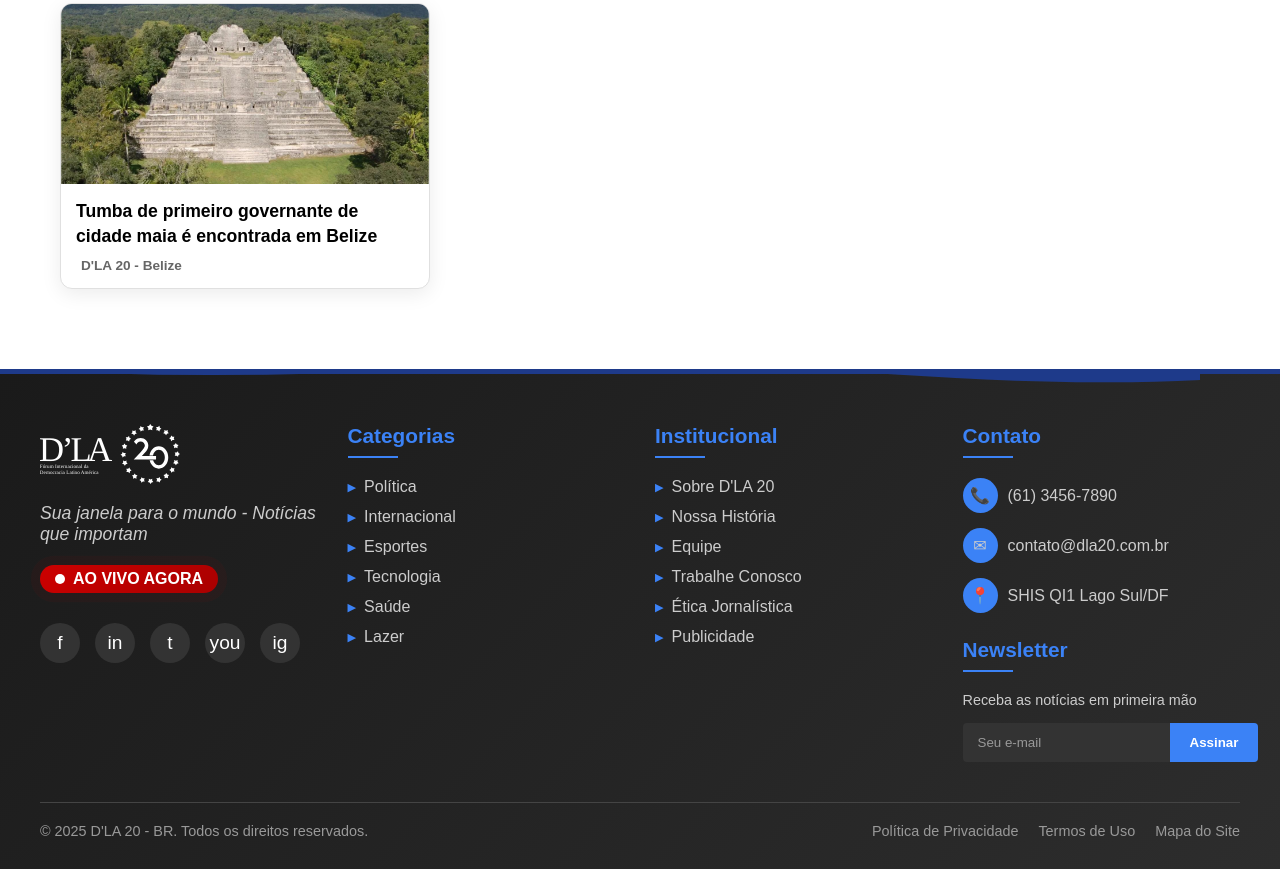
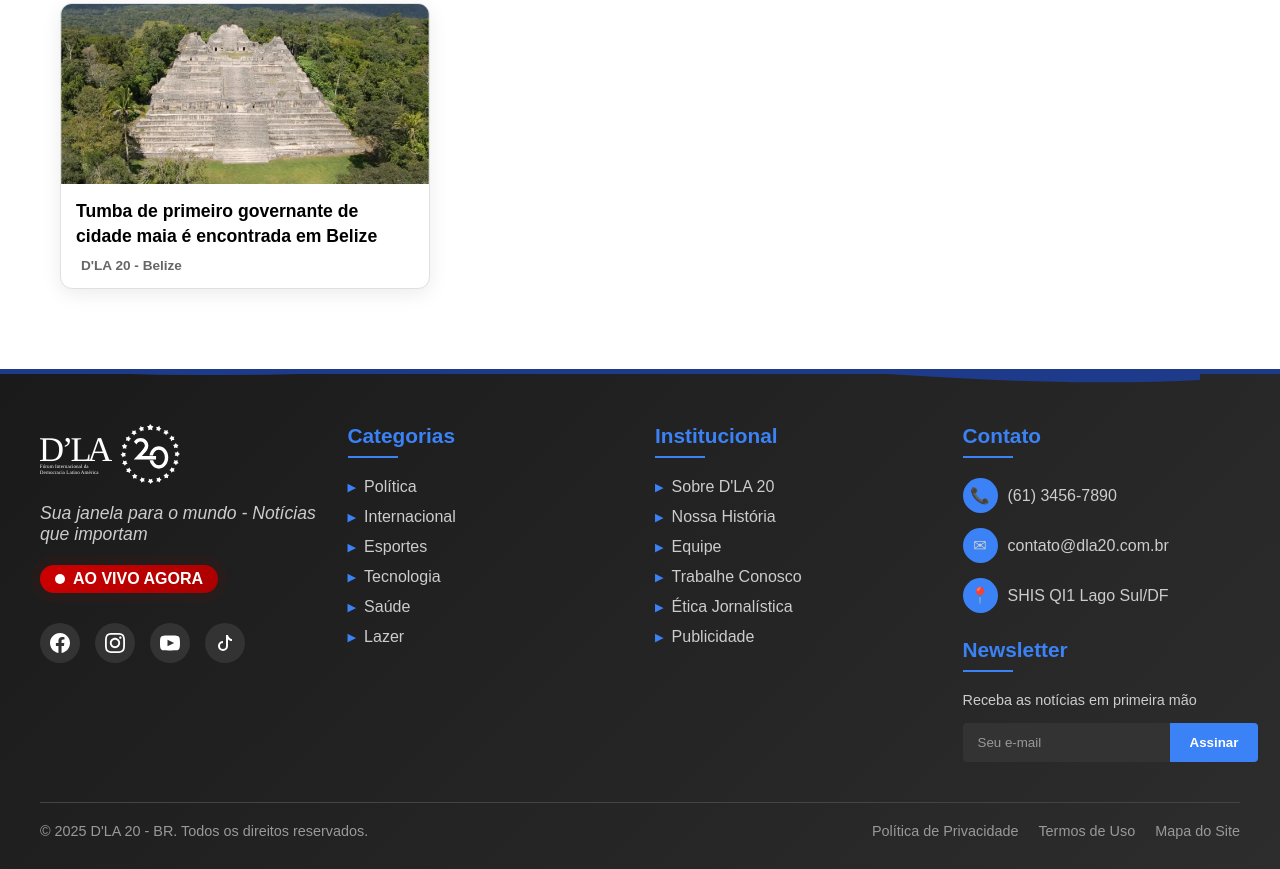
Before and after one commit to igormoncao1010/dla20, a plain HTML site: page brasil.html in a window 1280 px wide. Shown: the part 5447-6316 px from the top of the page. Drawn offline with Linux system fonts and the light colour scheme; no server answers.

Commit message:
Add files via upload

```diff
--- a/brasil.html
+++ b/brasil.html
@@ -1205,6 +1205,40 @@
             background-color: #3b82f6;
             transform: translateY(-3px);
         }
+
+
+
+
+
+
+
+
+
+/* Ajustes para os ícones SVG das redes sociais */
+.social-icon svg {
+    transition: all 0.3s ease;
+}
+
+.social-icon:hover svg {
+    transform: scale(1.2);
+}
+
+/* Garantir que os ícones fiquem centralizados */
+.social-icon {
+    display: flex;
+    align-items: center;
+    justify-content: center;
+}
+
+
+
+
+
+
+
+
+
+
 
         .footer-section h3 {
             color: #3b82f6;
@@ -2067,13 +2101,29 @@
   <div class="live-badge">AO VIVO AGORA</div>
 </a>
 
-                <div class="social-icons">
-                    <a href="#" class="social-icon">f</a>
-                    <a href="#" class="social-icon">in</a>
-                    <a href="#" class="social-icon">t</a>
-                    <a href="#" class="social-icon">you</a>
-                    <a href="#" class="social-icon">ig</a>
-                </div>
+<div class="social-icons">
+    <a href="#" class="social-icon">
+    <svg width="20" height="20" viewBox="0 0 24 24" fill="currentColor">
+        <path d="M24 12.073c0-6.627-5.373-12-12-12s-12 5.373-12 12c0 5.99 4.388 10.954 10.125 11.854v-8.385H7.078v-3.47h3.047V9.43c0-3.007 1.792-4.669 4.533-4.669 1.312 0 2.686.235 2.686.235v2.953H15.83c-1.491 0-1.956.925-1.956 1.874v2.25h3.328l-.532 3.47h-2.796v8.385C19.612 23.027 24 18.062 24 12.073z"/>
+    </svg>
+</a>
+    </a>
+    <a href="https://www.instagram.com/dla2o/" class="social-icon">
+        <svg width="20" height="20" viewBox="0 0 24 24" fill="currentColor">
+            <path d="M12 2.163c3.204 0 3.584.012 4.85.07 3.252.148 4.771 1.691 4.919 4.919.058 1.265.069 1.645.069 4.849 0 3.205-.012 3.584-.069 4.849-.149 3.225-1.664 4.771-4.919 4.919-1.266.058-1.644.07-4.85.07-3.204 0-3.584-.012-4.849-.07-3.26-.149-4.771-1.699-4.919-4.92-.058-1.265-.07-1.644-.07-4.849 0-3.204.013-3.583.07-4.849.149-3.227 1.664-4.771 4.919-4.919 1.266-.057 1.645-.069 4.849-.069zm0-2.163c-3.259 0-3.667.014-4.947.072-4.358.2-6.78 2.618-6.98 6.98-.059 1.281-.073 1.689-.073 4.948 0 3.259.014 3.668.072 4.948.2 4.358 2.618 6.78 6.98 6.98 1.281.058 1.689.072 4.948.072 3.259 0 3.668-.014 4.948-.072 4.354-.2 6.782-2.618 6.979-6.98.059-1.28.073-1.689.073-4.948 0-3.259-.014-3.667-.072-4.947-.196-4.354-2.617-6.78-6.979-6.98-1.281-.059-1.69-.073-4.949-.073zm0 5.838c-3.403 0-6.162 2.759-6.162 6.162s2.759 6.163 6.162 6.163 6.162-2.759 6.162-6.163c0-3.403-2.759-6.162-6.162-6.162zm0 10.162c-2.209 0-4-1.79-4-4 0-2.209 1.791-4 4-4s4 1.791 4 4c0 2.21-1.791 4-4 4zm6.406-11.845c-.796 0-1.441.645-1.441 1.44s.645 1.44 1.441 1.44c.795 0 1.439-.645 1.439-1.44s-.644-1.44-1.439-1.44z"/>
+        </svg>
+    </a>
+    <a href="https://www.youtube.com/@DLA20-OFFICIAL" class="social-icon">
+        <svg width="20" height="20" viewBox="0 0 24 24" fill="currentColor">
+            <path d="M19.615 3.184c-3.604-.246-11.631-.245-15.23 0-3.897.266-4.356 2.62-4.385 8.816.029 6.185.484 8.549 4.385 8.816 3.6.245 11.626.246 15.23 0 3.897-.266 4.356-2.62 4.385-8.816-.029-6.185-.484-8.549-4.385-8.816zm-10.615 12.816v-8l8 3.993-8 4.007z"/>
+        </svg>
+    </a>
+    <a href="#" class="social-icon">
+        <svg xmlns="http://www.w3.org/2000/svg" width="16" height="16" fill="currentColor" class="bi bi-tiktok" viewBox="0 0 16 16">
+  <path d="M9 0h1.98c.144.715.54 1.617 1.235 2.512C12.895 3.389 13.797 4 15 4v2c-1.753 0-3.07-.814-4-1.829V11a5 5 0 1 1-5-5v2a3 3 0 1 0 3 3z"/>
+</svg>
+    </a>
+</div>
             </div>
 
             <div class="footer-section">
```
